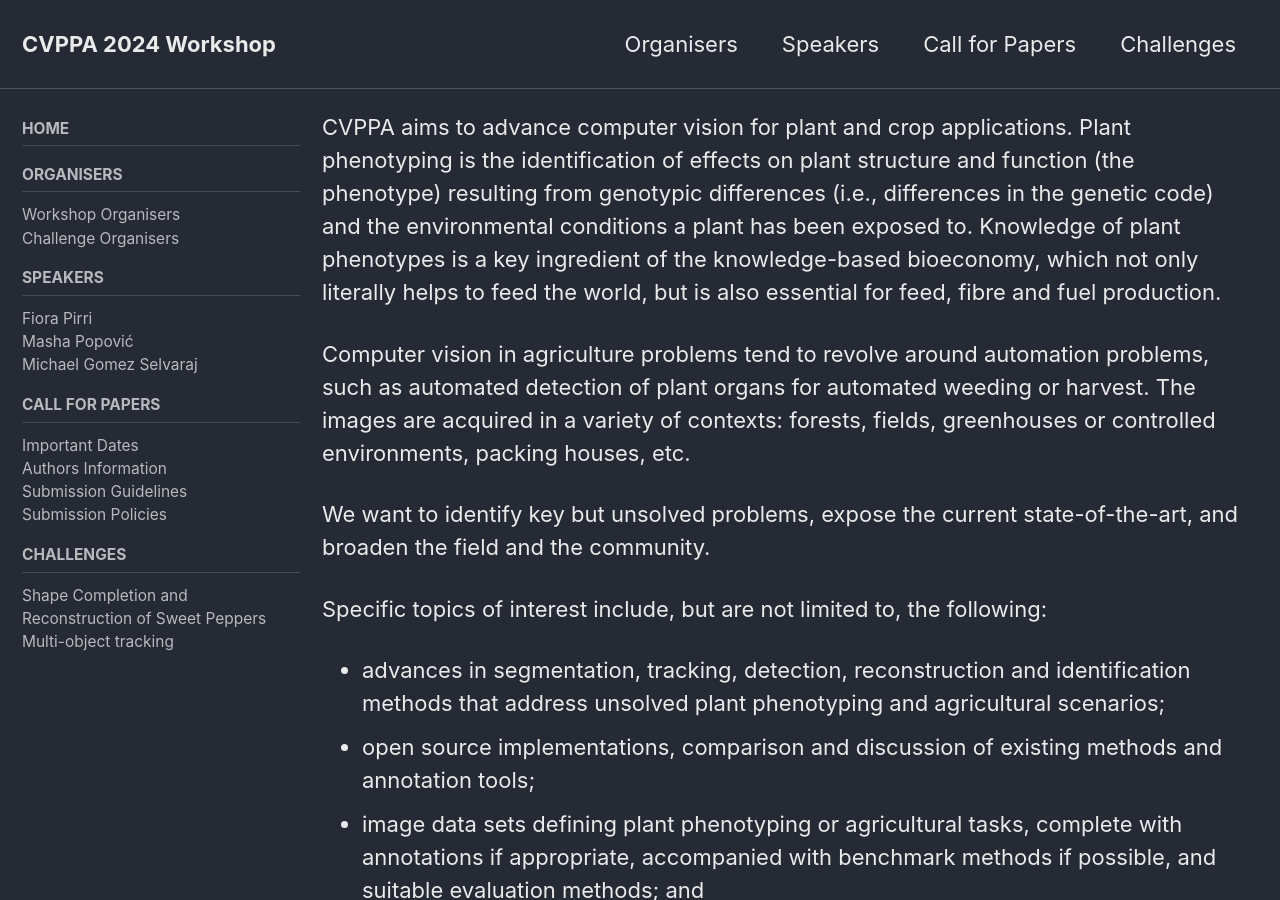
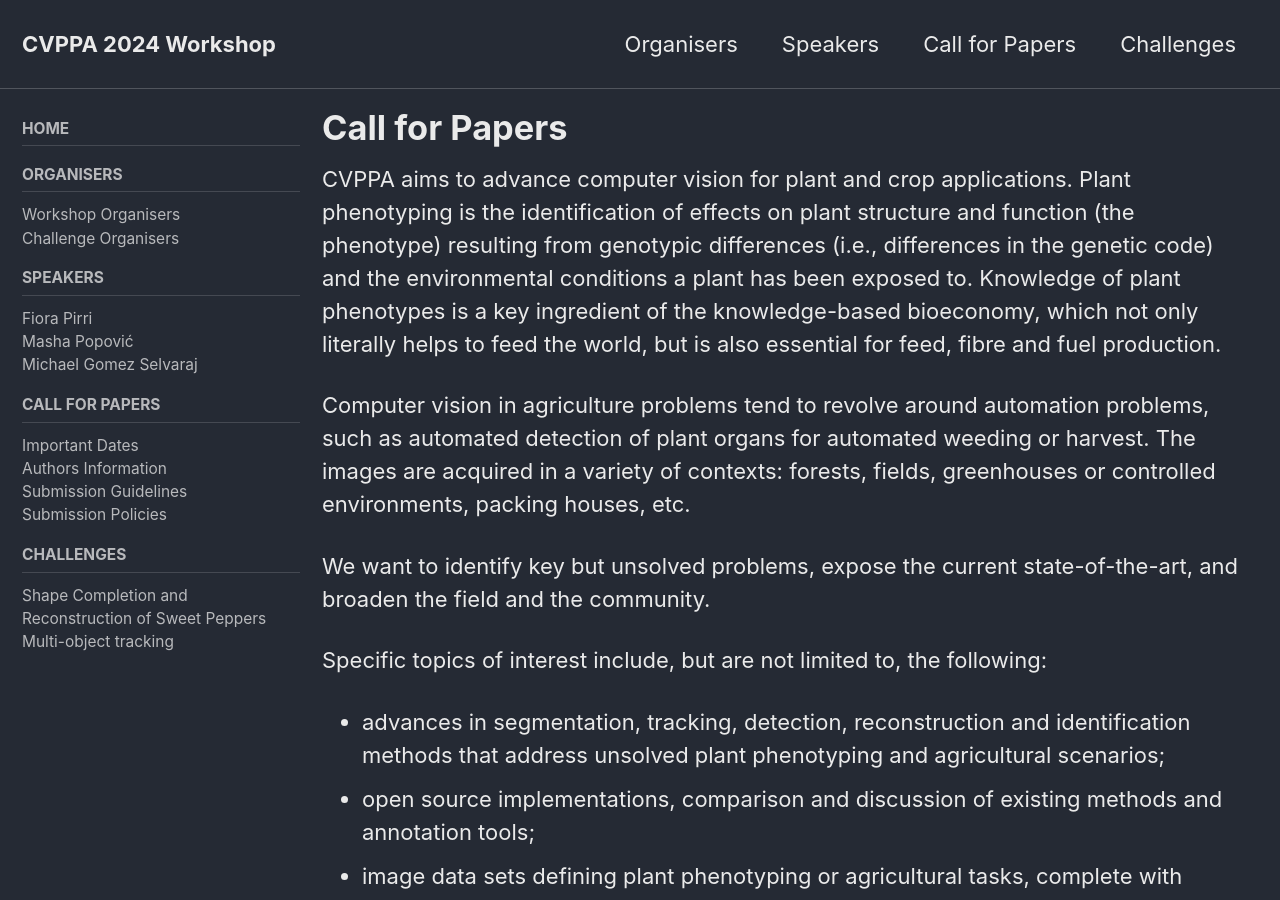
Before and after one commit to cvppa2024/cvppa2024.github.io, a Jekyll site: the page built from _pages/cfp.md, in a window 1280 px wide and 900 px high. Built offline with Jekyll 4.4.1, drawn with Linux system fonts in a browser that asks for light colours; cached includes are drawn as plain includes.

Commit message:
Updated cfp page

```diff
--- a/_pages/cfp.md
+++ b/_pages/cfp.md
@@ -1,9 +1,11 @@
 ---
 layout: single
+title: Call for Papers
 permalink: /cfp/
 sidebar:
     nav: "sidebar"
 ---
+
 
 CVPPA aims to advance computer vision for plant and crop applications. Plant phenotyping is the identification of effects on plant structure and function (the phenotype) resulting from genotypic differences (i.e., differences in the genetic code) and the environmental conditions a plant has been exposed to. Knowledge of plant phenotypes is a key ingredient of the knowledge-based bioeconomy, which not only literally helps to feed the world, but is also essential for feed, fibre and fuel production.
 
```
